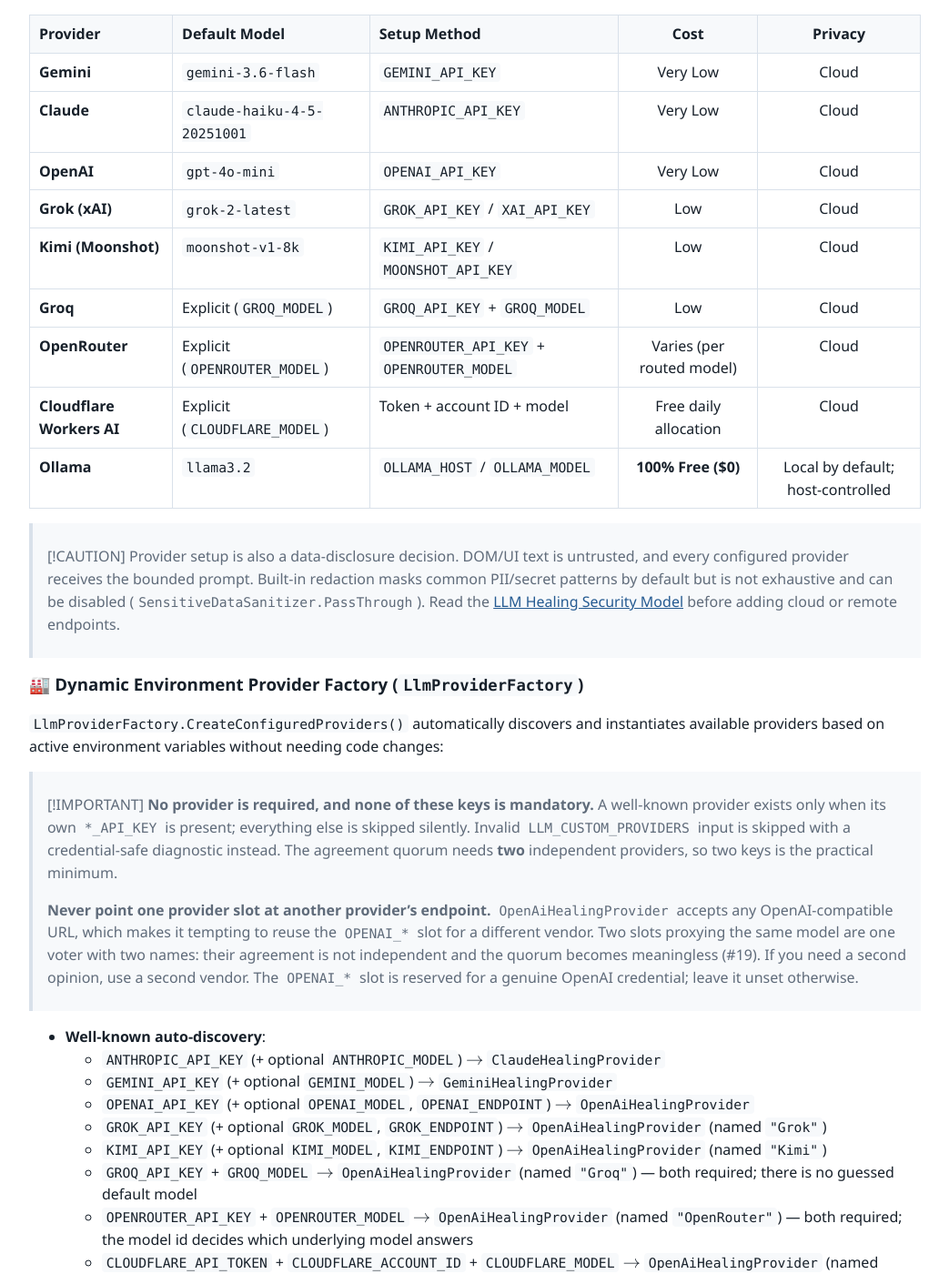
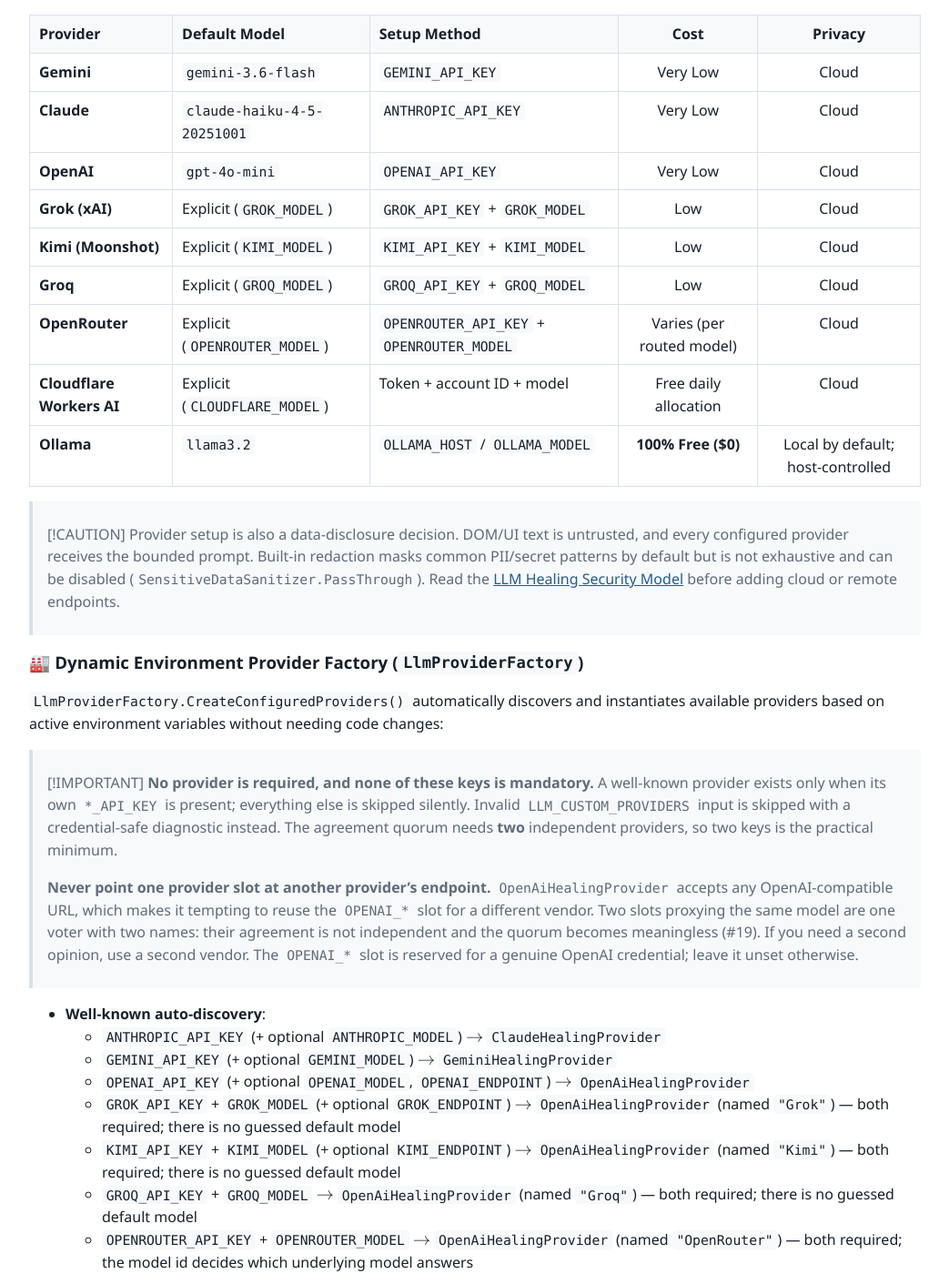
Before and after one commit to mustafasercansak/automation-sandbox, a Jekyll site: the page built from docs/llm-providers.md, in a window 1280 px wide and 1400 px high, scrolled down 503 px. Shown: the whole window at 91% size, without its empty margins (118-1161 px from the left). Built offline with Jekyll 4.4.1, drawn with Linux system fonts in a browser that asks for light colours; some of the changed text lies outside the part shown.

Commit message:
fix(docs): resolve stale comments, model defaults, and benchmark inconsistencies (#312)

```diff
--- a/docs/llm-providers.md
+++ b/docs/llm-providers.md
@@ -22,8 +22,8 @@ Automation Sandbox includes built-in AI providers and an environment-driven fact
 | **Gemini** | `gemini-3.6-flash` | `GEMINI_API_KEY` | Very Low | Cloud |
 | **Claude** | `claude-haiku-4-5-20251001` | `ANTHROPIC_API_KEY` | Very Low | Cloud |
 | **OpenAI** | `gpt-4o-mini` | `OPENAI_API_KEY` | Very Low | Cloud |
-| **Grok (xAI)** | `grok-2-latest` | `GROK_API_KEY` / `XAI_API_KEY` | Low | Cloud |
-| **Kimi (Moonshot)** | `moonshot-v1-8k` | `KIMI_API_KEY` / `MOONSHOT_API_KEY` | Low | Cloud |
+| **Grok (xAI)** | Explicit (`GROK_MODEL`) | `GROK_API_KEY` + `GROK_MODEL` | Low | Cloud |
+| **Kimi (Moonshot)** | Explicit (`KIMI_MODEL`) | `KIMI_API_KEY` + `KIMI_MODEL` | Low | Cloud |
 | **Groq** | Explicit (`GROQ_MODEL`) | `GROQ_API_KEY` + `GROQ_MODEL` | Low | Cloud |
 | **OpenRouter** | Explicit (`OPENROUTER_MODEL`) | `OPENROUTER_API_KEY` + `OPENROUTER_MODEL` | Varies (per routed model) | Cloud |
 | **Cloudflare Workers AI** | Explicit (`CLOUDFLARE_MODEL`) | Token + account ID + model | Free daily allocation | Cloud |
@@ -46,8 +46,8 @@ Automation Sandbox includes built-in AI providers and an environment-driven fact
   - `ANTHROPIC_API_KEY` (+ optional `ANTHROPIC_MODEL`) $\rightarrow$ `ClaudeHealingProvider`
   - `GEMINI_API_KEY` (+ optional `GEMINI_MODEL`) $\rightarrow$ `GeminiHealingProvider`
   - `OPENAI_API_KEY` (+ optional `OPENAI_MODEL`, `OPENAI_ENDPOINT`) $\rightarrow$ `OpenAiHealingProvider`
-  - `GROK_API_KEY` (+ optional `GROK_MODEL`, `GROK_ENDPOINT`) $\rightarrow$ `OpenAiHealingProvider` (named `"Grok"`)
-  - `KIMI_API_KEY` (+ optional `KIMI_MODEL`, `KIMI_ENDPOINT`) $\rightarrow$ `OpenAiHealingProvider` (named `"Kimi"`)
+  - `GROK_API_KEY` + `GROK_MODEL` (+ optional `GROK_ENDPOINT`) $\rightarrow$ `OpenAiHealingProvider` (named `"Grok"`) — both required; there is no guessed default model
+  - `KIMI_API_KEY` + `KIMI_MODEL` (+ optional `KIMI_ENDPOINT`) $\rightarrow$ `OpenAiHealingProvider` (named `"Kimi"`) — both required; there is no guessed default model
   - `GROQ_API_KEY` + `GROQ_MODEL` $\rightarrow$ `OpenAiHealingProvider` (named `"Groq"`) — both required; there is no guessed default model
   - `OPENROUTER_API_KEY` + `OPENROUTER_MODEL` $\rightarrow$ `OpenAiHealingProvider` (named `"OpenRouter"`) — both required; the model id decides which underlying model answers
   - `CLOUDFLARE_API_TOKEN` + `CLOUDFLARE_ACCOUNT_ID` + `CLOUDFLARE_MODEL` $\rightarrow$ `OpenAiHealingProvider` (named `"Cloudflare"`)
@@ -328,8 +328,8 @@ var fixture = SelfHealingTestFixture.Create(new SelfHealingTestOptions
 | **Gemini** | `gemini-3.6-flash` | `GEMINI_API_KEY` | Çok Düşük | Bulut |
 | **Claude** | `claude-haiku-4-5-20251001` | `ANTHROPIC_API_KEY` | Çok Düşük | Bulut |
 | **OpenAI** | `gpt-4o-mini` | `OPENAI_API_KEY` | Çok Düşük | Bulut |
-| **Grok (xAI)** | `grok-2-latest` | `GROK_API_KEY` / `XAI_API_KEY` | Düşük | Bulut |
-| **Kimi (Moonshot)** | `moonshot-v1-8k` | `KIMI_API_KEY` / `MOONSHOT_API_KEY` | Düşük | Bulut |
+| **Grok (xAI)** | Açıkça belirtilir (`GROK_MODEL`) | `GROK_API_KEY` + `GROK_MODEL` | Düşük | Bulut |
+| **Kimi (Moonshot)** | Açıkça belirtilir (`KIMI_MODEL`) | `KIMI_API_KEY` + `KIMI_MODEL` | Düşük | Bulut |
 | **Groq** | Açıkça belirtilir (`GROQ_MODEL`) | `GROQ_API_KEY` + `GROQ_MODEL` | Düşük | Bulut |
 | **OpenRouter** | Açıkça belirtilir (`OPENROUTER_MODEL`) | `OPENROUTER_API_KEY` + `OPENROUTER_MODEL` | Yönlendirilen modele göre değişir | Bulut |
 | **Cloudflare Workers AI** | Açıkça belirtilir (`CLOUDFLARE_MODEL`) | Token + hesap kimliği + model | Günlük ücretsiz kota | Bulut |
@@ -349,7 +349,7 @@ var fixture = SelfHealingTestFixture.Create(new SelfHealingTestOptions
 
 Cloudflare için `CLOUDFLARE_API_TOKEN`, `CLOUDFLARE_ACCOUNT_ID` ve `CLOUDFLARE_MODEL` değerlerinin üçü de zorunludur. Tam yapılandırma `"Cloudflare"` adlı bir `OpenAiHealingProvider` oluşturur; herhangi biri eksikse bozuk bir uç nokta veya tahmini model üretmek yerine sağlayıcı atlanır.
 
-Aynı kural Groq (`GROQ_API_KEY` + `GROQ_MODEL` $\rightarrow$ `"Groq"`), OpenRouter (`OPENROUTER_API_KEY` + `OPENROUTER_MODEL` $\rightarrow$ `"OpenRouter"`), Mistral (`MISTRAL_API_KEY` + `MISTRAL_MODEL` $\rightarrow$ `"Mistral"`), NVIDIA NIM (`NVIDIA_API_KEY` + `NVIDIA_MODEL` $\rightarrow$ `"Nvidia"`) ve Ollama Cloud (`OLLAMA_CLOUD_API_KEY` + `OLLAMA_CLOUD_MODEL` $\rightarrow$ `"OllamaCloud"`) için de geçerlidir; hepsi OpenAI uyumludur, ayrı sağlayıcı sınıfı gerektirmez.
+Aynı kural Grok (`GROK_API_KEY` + `GROK_MODEL` $\rightarrow$ `"Grok"`), Kimi (`KIMI_API_KEY` + `KIMI_MODEL` $\rightarrow$ `"Kimi"`), Groq (`GROQ_API_KEY` + `GROQ_MODEL` $\rightarrow$ `"Groq"`), OpenRouter (`OPENROUTER_API_KEY` + `OPENROUTER_MODEL` $\rightarrow$ `"OpenRouter"`), Mistral (`MISTRAL_API_KEY` + `MISTRAL_MODEL` $\rightarrow$ `"Mistral"`), NVIDIA NIM (`NVIDIA_API_KEY` + `NVIDIA_MODEL` $\rightarrow$ `"Nvidia"`) ve Ollama Cloud (`OLLAMA_CLOUD_API_KEY` + `OLLAMA_CLOUD_MODEL` $\rightarrow$ `"OllamaCloud"`) için de geçerlidir; hepsi OpenAI uyumludur, ayrı sağlayıcı sınıfı gerektirmez.
 
 > [!WARNING]
 > `OLLAMA_CLOUD_*` ile `OLLAMA_*` bilinçli olarak ayrıdır ve karıştırılmamalıdır. Yerel değişkenler `localhost:11434` adresini hedefleyen bir sağlayıcı kurar; CI runner'ında orada çalışan bir daemon yoktur. Dolayısıyla `OLLAMA_MODEL`'i bir bulut modeline yönlendirmek, her istekte başarısız olan ama **yine de iki sağlayıcılı mutabakat eşiğine sayılan** bir sağlayıcı üretir — sağlayıcı eklemenin amacının tam tersi.
```
Also changed, not shown: .github/workflows/ci.yml, README.md, 4 other files.
